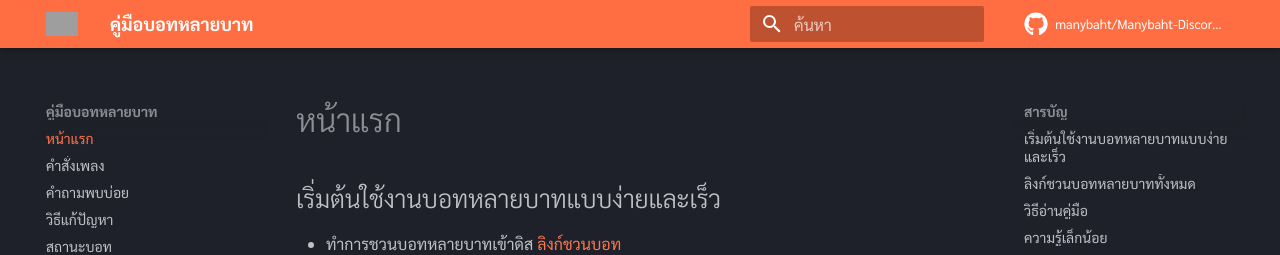
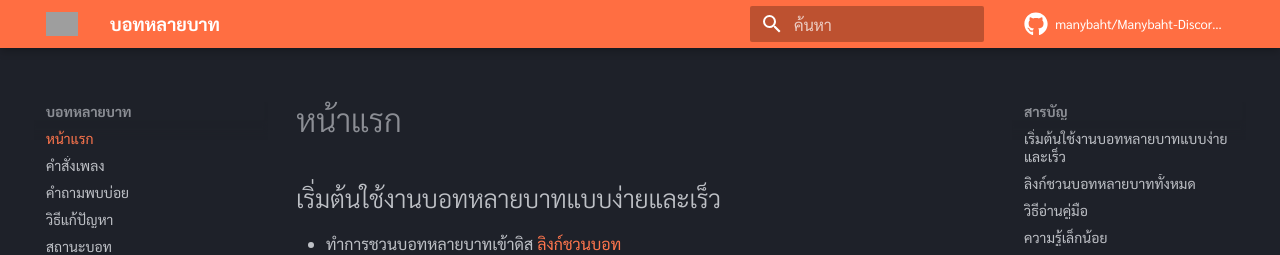
Before and after one commit to manybaht/Manybaht-Discord-Bot-Frontend, an MkDocs documentation site: the page built from docs/index.md, in a window 1280 px wide. Shown: the top 255 px of the page. Built offline with MkDocs 1.6.1 and Material for MkDocs 9.7.7, drawn with Linux system fonts in a browser that asks for light colours; comment, search, counter and statistics services are not loaded; grey boxes are pictures that could not be loaded.

Commit message:
Update Title

```diff
--- a/mkdocs.yml
+++ b/mkdocs.yml
@@ -1,4 +1,4 @@
-site_name: คู่มือบอทหลายบาท
+site_name: บอทหลายบาท
 theme:
   name: material
   features:
```
Also changed, not shown: site/404.html, site/howtofix/index.html, site/index.html, site/music/index.html, site/qa/index.html, 1 other file.
